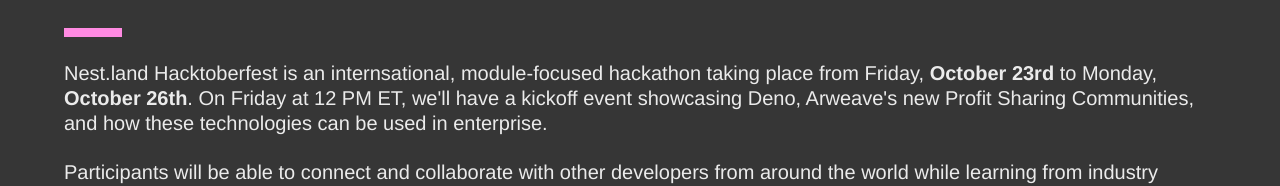
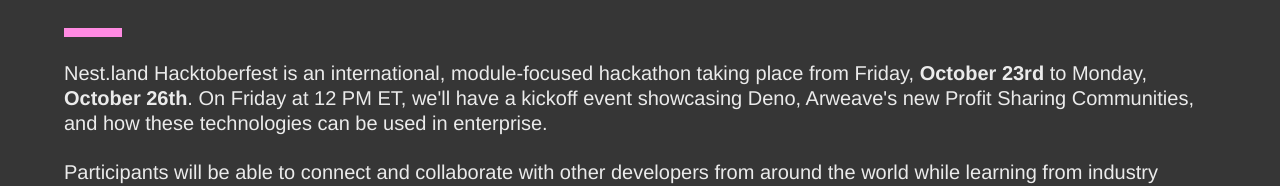
Before and after one commit to nestdotland/hacktoberfest, a Vue app: page / in a window 1280 px wide. Shown: the part 568-754 px from the top of the page. Built offline with nearby package versions, Linux system fonts and the light colour scheme.

Commit message:
fix: typo in info

```diff
--- a/src/components/Info.vue
+++ b/src/components/Info.vue
@@ -6,7 +6,7 @@
           <h1 class="title">The Event</h1>
           <hr />
           <h2 class="subtitle">
-            Nest.land Hacktoberfest is an internsational, module-focused
+            Nest.land Hacktoberfest is an international, module-focused
             hackathon taking place from Friday, <b>October 23rd</b> to Monday,
             <b>October 26th</b>. On Friday at 12 PM ET, we'll have a kickoff
             event showcasing Deno, Arweave's new Profit Sharing Communities, and
```
